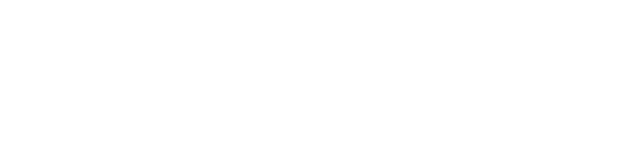
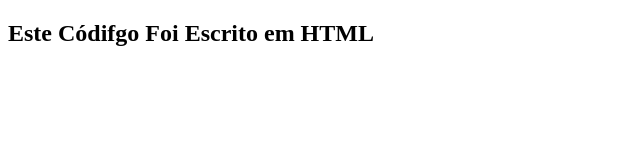
Before and after one commit to joaomanfre/olamundo, a plain HTML site: page index.html in a window 1280 px wide. Shown: the whole page, without its empty margins (0-640 px from the left). Drawn offline with Linux system fonts and the light colour scheme.

Commit message:
Update index.html
Update index.html

```diff
--- a/index.html
+++ b/index.html
@@ -6,6 +6,6 @@
     <title>Olá Mundo</title>
 </head>
 <body>
-
+    <h2>Este Códifgo Foi Escrito em HTML</h2>
 </body>
 </html>
```
